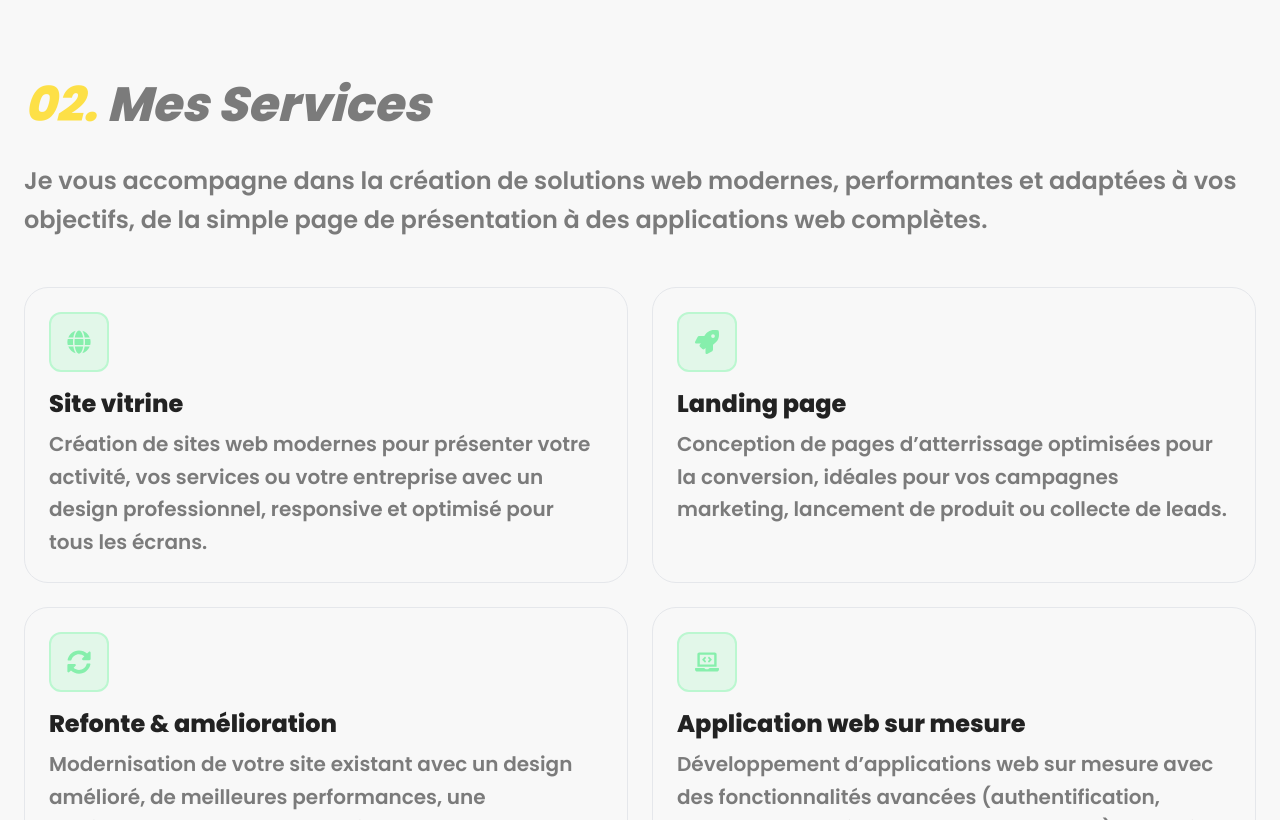
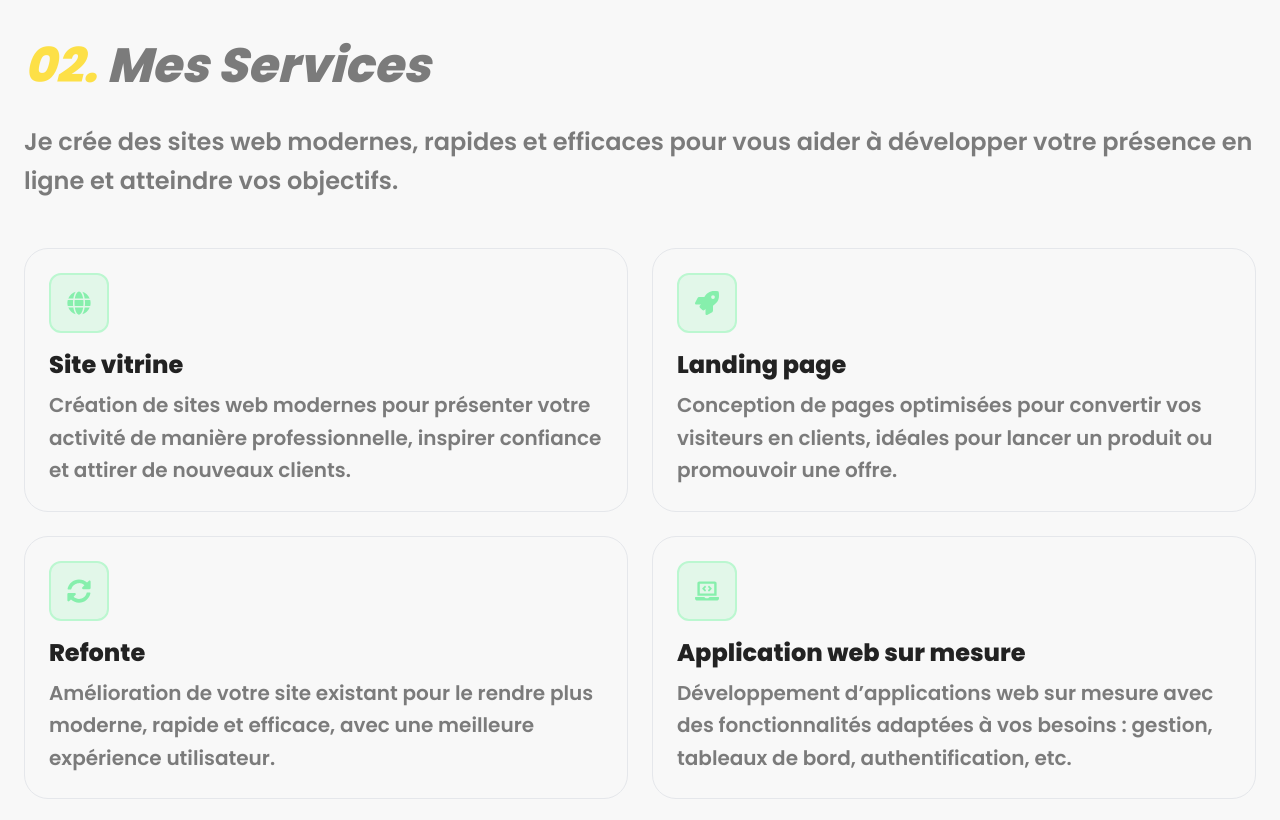
Before and after one commit to Tahiry2003/Portfolio_Tahiriniaina, a React (Vite) app: page / in a window 1280 px wide. Shown: the part 1980-2800 px from the top of the page. Built offline with nearby package versions, Linux system fonts and the light colour scheme.

Commit message:
correction des info

```diff
--- a/index.html
+++ b/index.html
@@ -5,7 +5,7 @@
     <link rel="icon" type="image/svg+xml" href="/favicon.svg" />
     <link href="https://fonts.googleapis.com/css2?family=Poppins:wght@400;600;800&family=Playfair+Display:wght@700&display=swap" rel="stylesheet">
     <meta name="viewport" content="width=device-width, initial-scale=1.0" />
-    <title>tahiriniaina Arson | Full-Stack developpeur</title>
+    <title>Tahiriniaina Arson | Développeur Web</title>
   </head>
   <body>
     <div id="root"></div>
--- a/src/sections/About.jsx
+++ b/src/sections/About.jsx
@@ -14,8 +14,7 @@ function About() {
 
             <p className="text-secondary leading-relaxed text-2xl font-semibold">
               Développeur passionné par la conception de solutions digitales,
-              je me spécialise dans le développement Web, Mobile ainsi que
-              dans la création de systèmes complexes comme les ERP et les SaaS.
+              je me spécialise dans le développement Web
               <br /><br />
               J’adopte une approche centrée sur l’architecture logicielle afin de
               concevoir des applications fiables, évolutives et adaptées aux besoins
--- a/src/sections/Contact.jsx
+++ b/src/sections/Contact.jsx
@@ -45,7 +45,9 @@ function Contact() {
             </h2>
 
             <p className="text-secondary text-xl leading-relaxed font-semibold">
-              Un projet en tête ou simplement envie de discuter ? Je suis toujours ouvert aux nouvelles opportunités et aux idées créatives.
+              Vous avez un projet ou une idée ? N’hésitez pas à me contacter.
+              Je suis disponible pour échanger et vous accompagner dans la création
+              de votre solution web.
             </p>
 
             <div className="space-y-4 text-secondary font-semibold text-xl">
@@ -106,7 +108,7 @@ function Contact() {
             </div>
 
             <div className="grid grid-cols-2 gap-6">
-              <input name="email" type="email" placeholder="Email *"
+              <input name="email" type="email" placeholder="Email *" required
                 className="border-b border-gray-400 focus:border-black outline-none py-2 bg-transparent" />
               <input name="phone" type="text" placeholder="Téléphone"
                 className="border-b border-gray-400 focus:border-black outline-none py-2 bg-transparent" />
@@ -114,7 +116,7 @@ function Contact() {
 
             <textarea
               name="message"
-              placeholder="Votre message..."
+              placeholder="Décrivez votre projet ou votre besoin..."
               rows={8}
               className="w-full border-b border-gray-400 focus:border-black outline-none py-2 bg-transparent"
             />
@@ -132,7 +134,7 @@ function Contact() {
                 ? "Envoi..."
                 : isSent
                 ? "Message envoyé"
-                : "Envoyer"}
+                : "Envoyer le message"}
             </button>
           </form>
         </div>
--- a/src/sections/Footer.jsx
+++ b/src/sections/Footer.jsx
@@ -46,7 +46,7 @@ function Footer() {
         <div className="flex justify-center md:justify-end gap-5 text-3xl">
 
           <a
-            href="https://github.com/TON_GITHUB"
+            href="https://github.com/Tahiry2003"
             target="_blank"
             rel="noopener noreferrer"
             className="hover:text-gray-400 transition transform hover:scale-125"
@@ -55,7 +55,7 @@ function Footer() {
           </a>
 
           <a
-            href="https://linkedin.com/in/TON_LINKEDIN"
+            href="https://linkedin.com/in/tahiriniaina-arson-2a8a1637a"
             target="_blank"
             rel="noopener noreferrer"
             className="hover:text-blue-500 transition transform hover:scale-125"
@@ -64,7 +64,7 @@ function Footer() {
           </a>
 
           <a
-            href="https://wa.me/261XXXXXXXXX"
+            href="https://wa.me/261343345703"
             target="_blank"
             rel="noopener noreferrer"
             className="hover:text-green-500 transition transform hover:scale-125"
--- a/src/sections/Hero.jsx
+++ b/src/sections/Hero.jsx
@@ -26,7 +26,7 @@ function Hero() {
             </span>
 
             <span className="block">
-              <strong className="bg-yellow-300 text-white">Développeur Full Stack Web</strong> passionné, je transforme des idées en solutions digitales modernes, performantes et évolutives.
+              <strong className="bg-yellow-300 text-white">Développeur Full Stack Web</strong> passionné et motivé, je transforme des idées en solutions digitales modernes, performantes et évolutives.
             </span>
           </h1>
 
--- a/src/sections/Services.jsx
+++ b/src/sections/Services.jsx
@@ -11,9 +11,8 @@ function Service() {
 
         <div className="max-w-7xl mb-12">
           <p className="text-secondary leading-relaxed text-2xl font-semibold">
-            Je vous accompagne dans la création de solutions web modernes,
-            performantes et adaptées à vos objectifs, de la simple page
-            de présentation à des applications web complètes.
+            Je crée des sites web modernes, rapides et efficaces pour vous aider à
+            développer votre présence en ligne et atteindre vos objectifs.
           </p>
         </div>
 
@@ -29,9 +28,8 @@ function Service() {
             </h2>
 
             <p className="text-secondary text-xl font-semibold leading-relaxed">
-                Création de sites web modernes pour présenter votre activité,
-                vos services ou votre entreprise avec un design professionnel,
-                responsive et optimisé pour tous les écrans.
+                Création de sites web modernes pour présenter votre activité de manière professionnelle,
+                inspirer confiance et attirer de nouveaux clients.
             </p>
           </div>
 
@@ -45,9 +43,8 @@ function Service() {
                 Landing page
             </h2>
             <p className="text-secondary text-xl font-semibold leading-relaxed">
-                Conception de pages d’atterrissage optimisées pour la conversion,
-                idéales pour vos campagnes marketing, lancement de produit
-                ou collecte de leads.
+                Conception de pages optimisées pour convertir vos visiteurs en clients,
+                idéales pour lancer un produit ou promouvoir une offre.
             </p>
           </div>
 
@@ -58,12 +55,11 @@ function Service() {
                 </div>
             </div>
             <h2 className="text-2xl font-bold text-primary mb-2">
-                Refonte & amélioration
+                Refonte
             </h2>
             <p className="text-secondary text-xl font-semibold leading-relaxed">
-                Modernisation de votre site existant avec un design amélioré,
-                de meilleures performances, une expérience utilisateur optimisée
-                et une structure plus efficace.
+                Amélioration de votre site existant pour le rendre plus moderne, rapide et efficace,
+                avec une meilleure expérience utilisateur.
             </p>
           </div>
 
@@ -77,9 +73,8 @@ function Service() {
                 Application web sur mesure
             </h2>
             <p className="text-secondary text-xl font-semibold leading-relaxed">
-                Développement d’applications web sur mesure avec des fonctionnalités
-                avancées (authentification, gestion de données, tableaux de bord, etc),
-                adaptées à vos besoins spécifiques.
+                Développement d’applications web sur mesure avec des fonctionnalités adaptées
+                à vos besoins : gestion, tableaux de bord, authentification, etc.
             </p>
           </div>
 
@@ -95,12 +90,12 @@ function Service() {
 
 
             <h2 className="text-5xl font-bold text-primary mb-6 leading-tight">
-                Vous avez un projet de site internet ?
+                Vous avez une idée ou un projet ?
             </h2>
 
             <div className="max-w-3xl mx-auto mb-12">
                 <p className="text-secondary font-semibold text-2xl leading-relaxed">
-                Parlez-moi de vos besoins et construisons ensemble une solution web performante et adaptée à vos objectifs. Je vous réponds rapidement, sous 24h maximum.
+                    Parlez-moi de votre projet et voyons comment créer une solution simple, efficace et adaptée à vos besoins. Je vous réponds rapidement, sous 24h maximum.
                 </p>
             </div>
 
```
